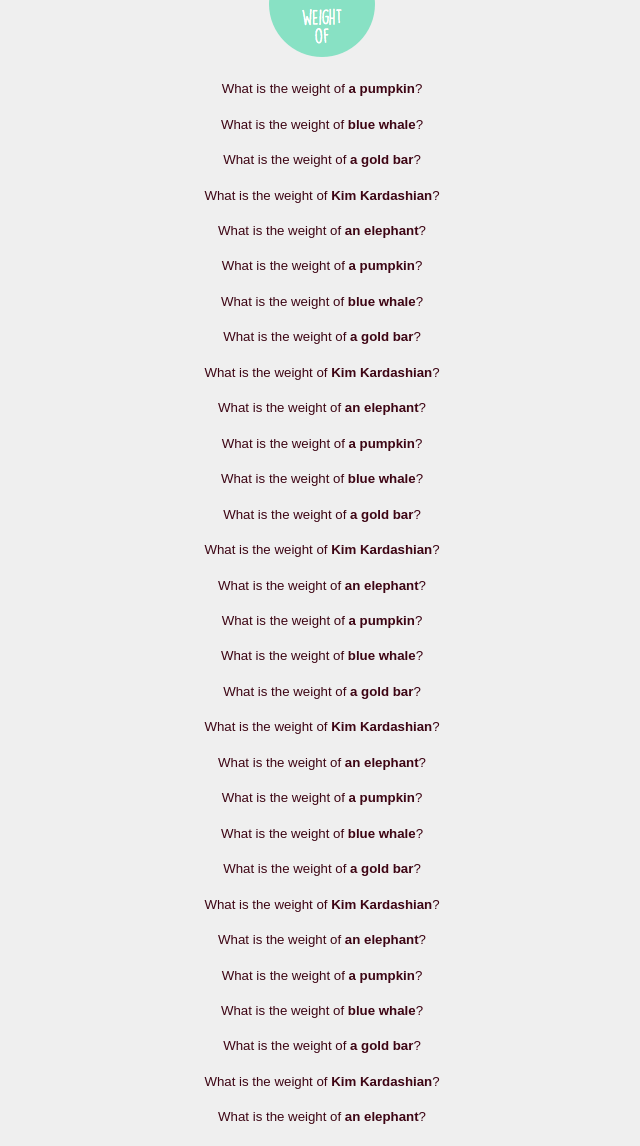
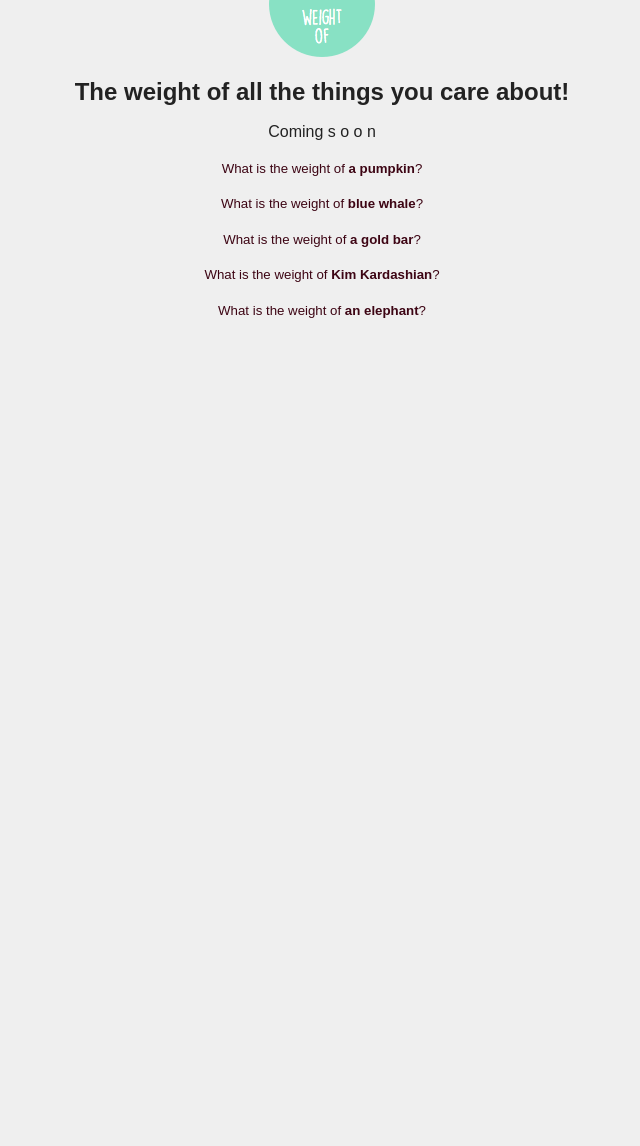
Before and after one commit to perandre/hmdxw, a Jekyll site: the page built from index.html, in a window 1280 px wide. Shown: the whole page, without its empty margins (318-958 px from the left). Built offline with Jekyll 4.4.1, drawn with Linux system fonts in a browser that asks for light colours; after the commit the page ends 900 px from its top, so only the background shows below that; some of the changed lines change nothing that is shown.

Commit message:
Update index.html

```diff
--- a/index.html
+++ b/index.html
@@ -2,28 +2,7 @@
 layout: default
 ---
 
-<!--
-
-## Release 1: MVP
-- Front page: Index of 100 most popular searches on Google.
-- Categories: Nature, food, celebrities, things. Labels before each More item.
-- 1000 thousand objects in database
-- Units: Whatever is most used in USA, with option to switch to Kg/metric (unit switch, use cookie)
-- Keys: SEO, performance, simplicity
-
-
-## Release 2
-- Ads
-- More scraping options
-- Graphs
-- Compare two objects, with graphs
--
-
--->
+<h2 class="center">The weight of all the things you care about!</h2>
+<p>Coming s o o n</p>
 
 {% include more.html %}
-{% include more.html %}
-{% include more.html %}
-{% include more.html %}
-{% include more.html %}
-{% include more.html %}
```
